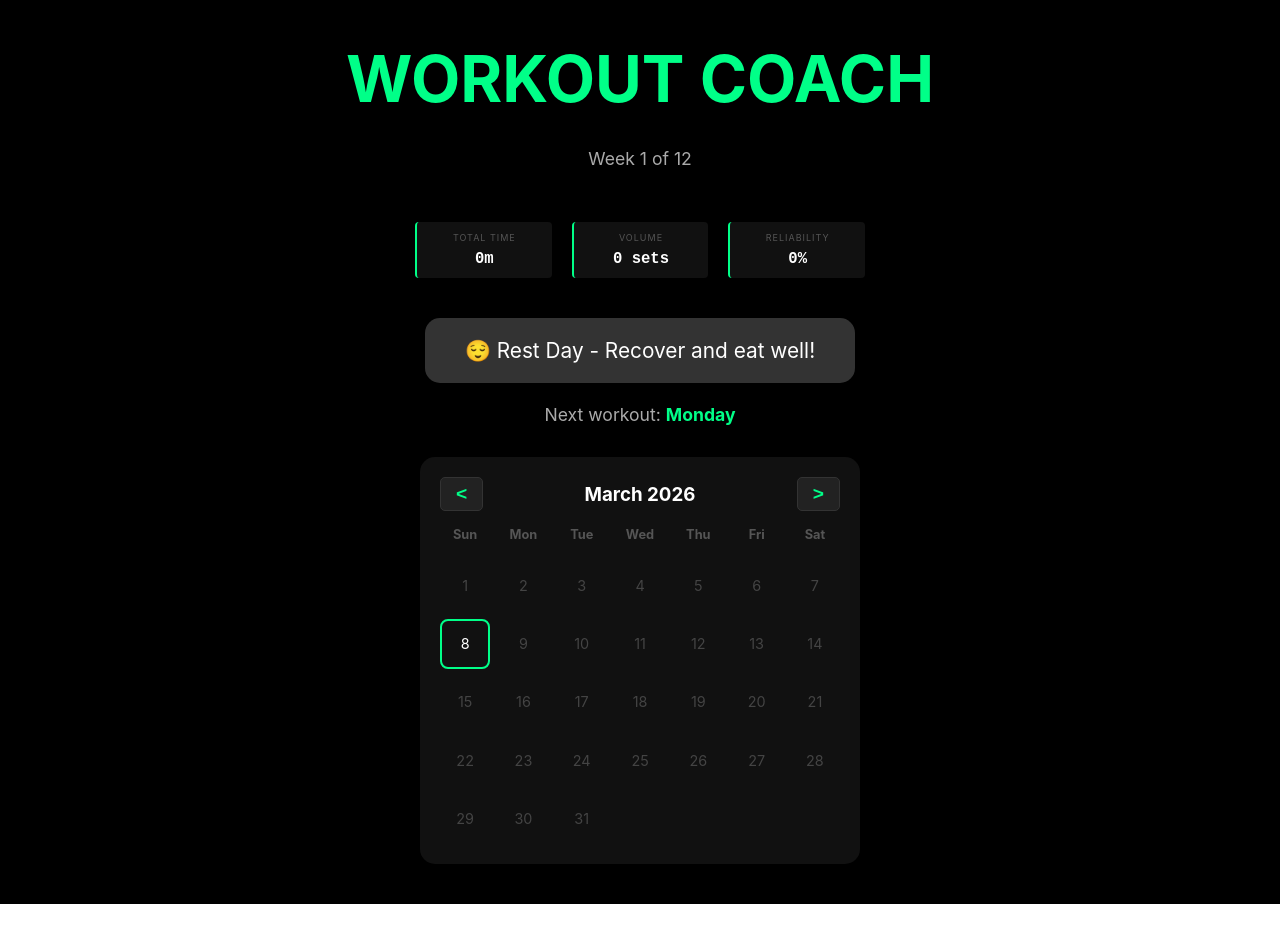
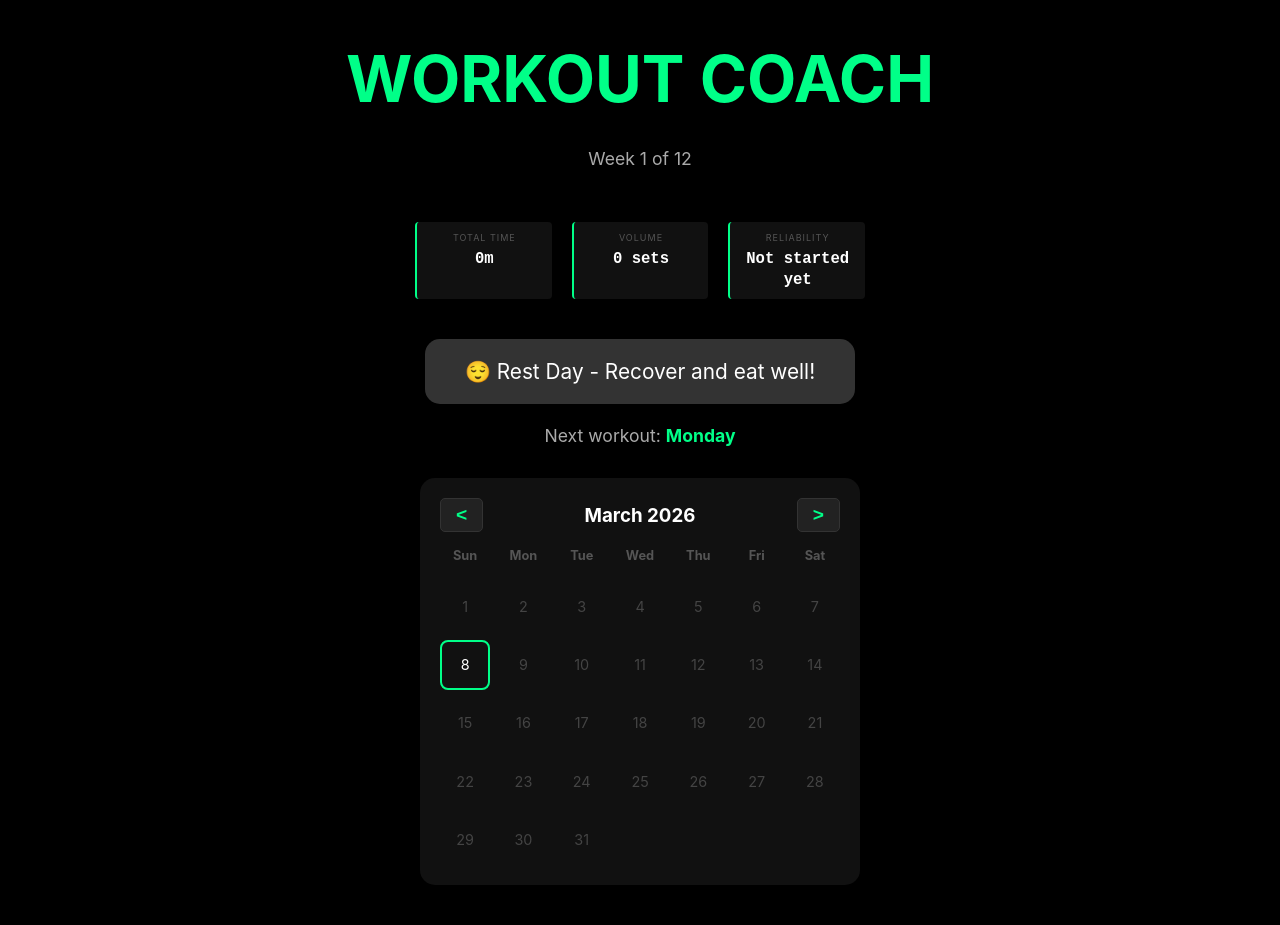
Before and after one commit to samiulmuztaba/Personal-workout-coach, a React (Vite) app in the folder workout-app/: page / in a window 1280 px wide. Before the commit the page ends 904 px from the top, so only its background shows below. Built offline with nearby package versions, Linux system fonts and the light colour scheme.

Commit message:
(fix: completionRate) - shows 'Not started yet' if hasn't instead of showing 0% reliability

```diff
--- a/workout-app/src/App.jsx
+++ b/workout-app/src/App.jsx
@@ -279,7 +279,10 @@ const loadInitialData = () => {
       console.error("Failed to parse:", err);
     }
   }
-  return { startDate: new Date().toISOString().split("T")[0], workoutHistory: [] };
+  return {
+    startDate: new Date().toISOString().split("T")[0],
+    workoutHistory: [],
+  };
 };
 
 function App() {
@@ -327,9 +330,11 @@ function App() {
         curr.exercises?.reduce((sum, ex) => sum + ex.setsLogged.length, 0) || 0,
     0,
   );
-  const completionRate = Math.round(
-    (workoutHistory.length / (currentWeek() * 3)) * 100,
-  );
+  const completionRate = workoutHistory.length > 0
+      ? Math.round(
+    (workoutHistory.length / (currentWeek() * 3)) * 100
+
+  ) + "%": "Not started yet";
 
   // return today's date as '2026-03-07'
   function getTodayDate() {
@@ -806,7 +811,7 @@ function App() {
             </div>
             <div style={styles.statItem}>
               <span style={styles.statLabel}>RELIABILITY</span>
-              <span style={styles.statValue}>{completionRate}%</span>
+              <span style={styles.statValue}>{completionRate}</span>
             </div>
           </div>
 
@@ -1226,7 +1231,7 @@ const styles = {
     gridTemplateColumns: "repeat(7, 1fr)",
     gap: "8px",
     textAlign: "center",
-    marginTop: '16px'
+    marginTop: "16px",
   },
   dayHeader: {
     color: "#555",
```
